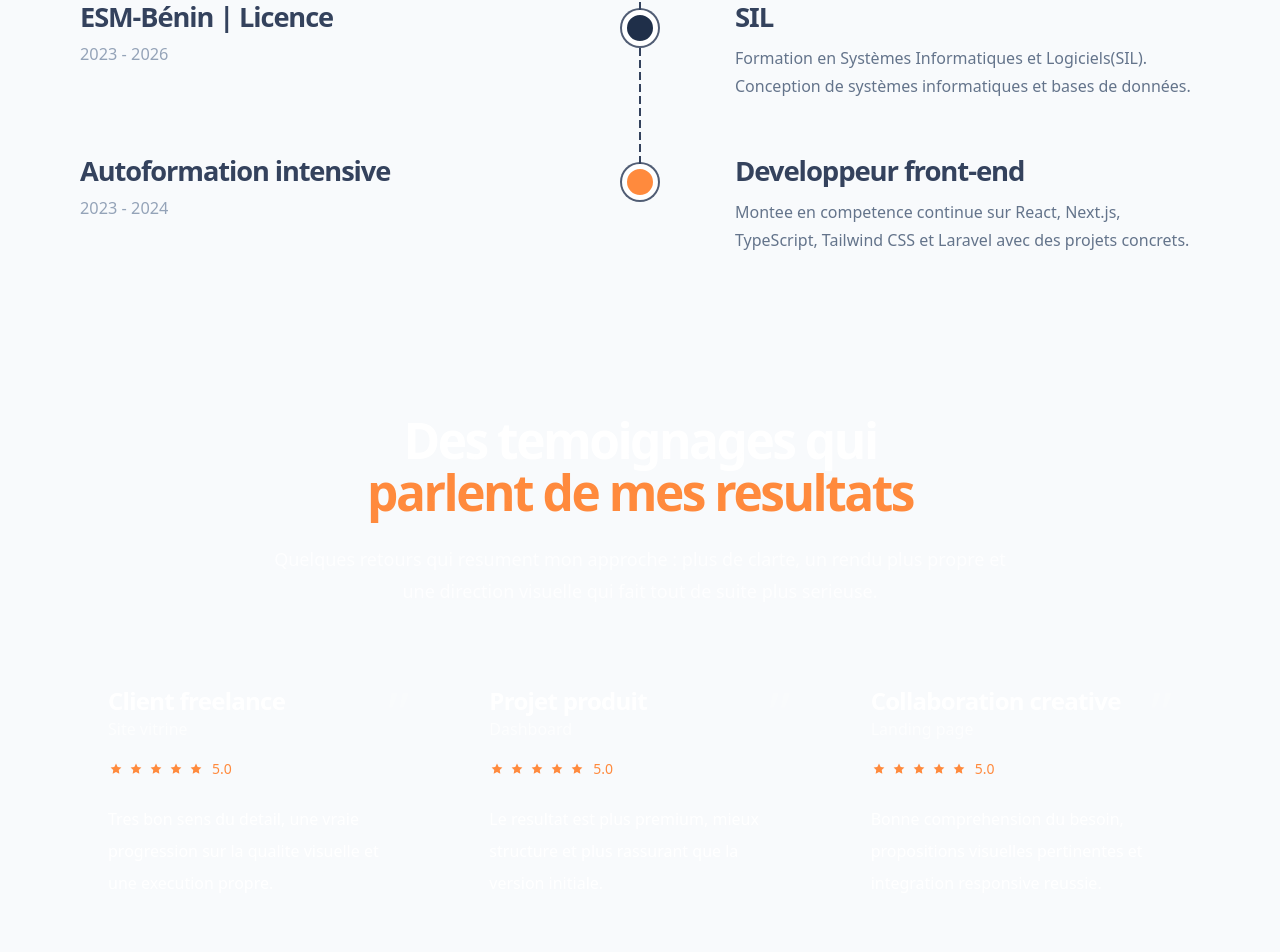
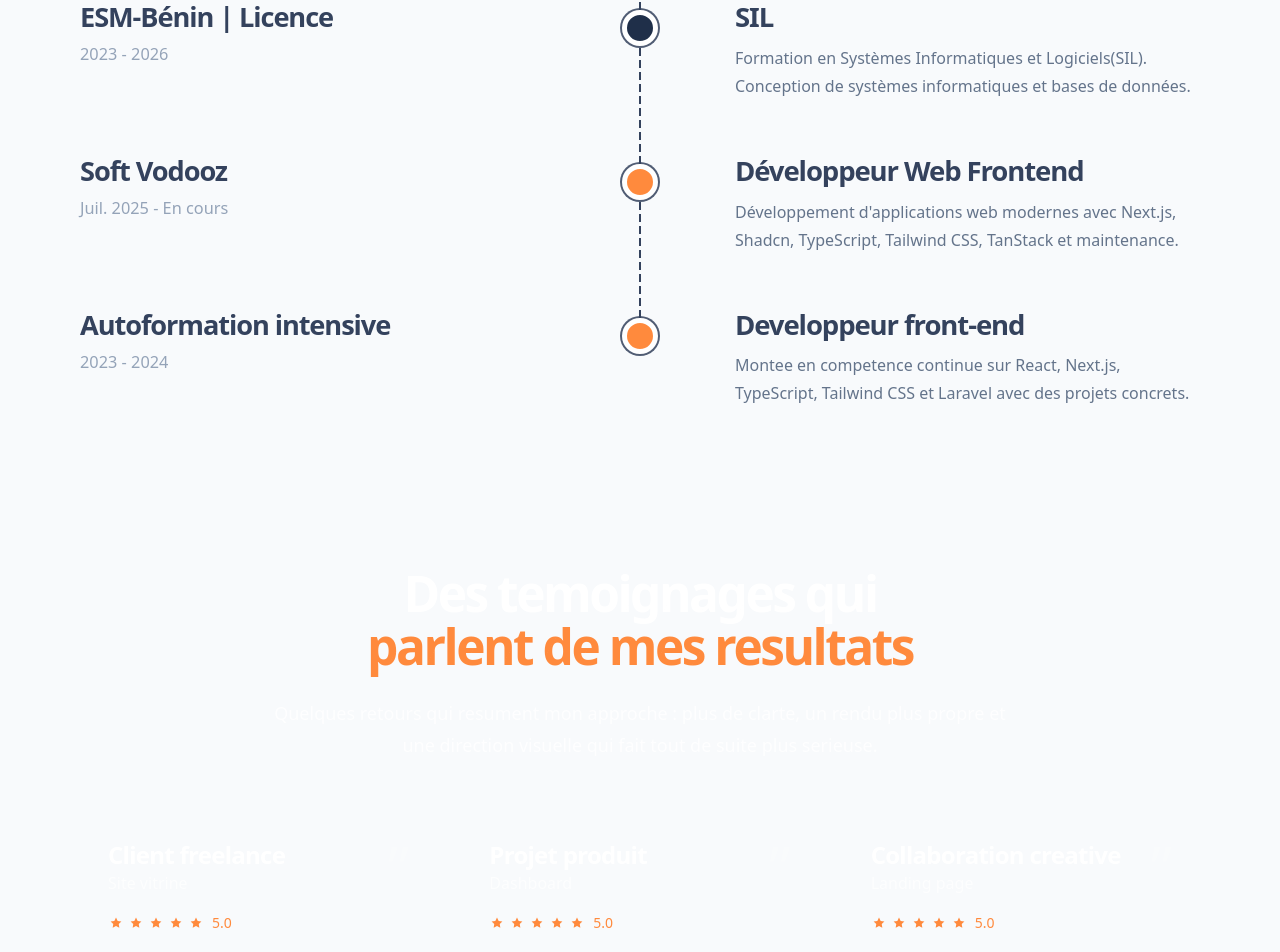
Before and after one commit to Barronakn/jeanbarronalokpon-portfolio, a React (Create React App) app: page /1 in a window 1280 px wide. Shown: the part 3511-4463 px from the top of the page. Built offline with nearby package versions, Linux system fonts and the light colour scheme.

Commit message:
chore : update journey

```diff
--- a/src/data/homeContent.jsx
+++ b/src/data/homeContent.jsx
@@ -271,6 +271,12 @@ export const content = {
         text: "Formation en Systèmes Informatiques et Logiciels(SIL). Conception de systèmes informatiques et bases de données.",
       },
       {
+        period: "Juil. 2025 - En cours",
+        company: "Soft Vodooz",
+        role: "Développeur Web Frontend",
+        text: "Développement d'applications web modernes avec Next.js, Shadcn, TypeScript, Tailwind CSS, TanStack et maintenance.",
+      },
+      {
         period: "2023 - 2024",
         company: "Autoformation intensive",
         role: "Developpeur front-end",
@@ -414,16 +420,22 @@ export const content = {
     experienceTitleAccent: "journey",
     experiences: [
       {
-        period: "2025 - Present",
+        period: "2023 - Present",
         company: "Freelance, Benin",
         role: "Front-end web developer",
         text: "Building custom portfolios, landing pages, and showcase websites with a strong focus on clarity and experience.",
       },
       {
-        period: "2024 - Present",
-        company: "Client & personal projects",
-        role: "Pixel-perfect web integration",
-        text: "Delivering modern interfaces with careful attention to visual fidelity, user flows, and overall experience.",
+        period: "2023 - 2026",
+        company: "ESM-Benin | Bachelor's",
+        role: "Computer Systems and Software",
+        text: "Training in Computer Systems and Software — system design and database concepts.",
+      },
+      {
+        period: "Jul. 2025 - Present",
+        company: "Soft Vodooz",
+        role: "Frontend Web Developer",
+        text: "Building modern web applications with Next.js, Shadcn, TypeScript, Tailwind CSS, TanStack, and maintenance.",
       },
       {
         period: "2023 - 2024",
```
